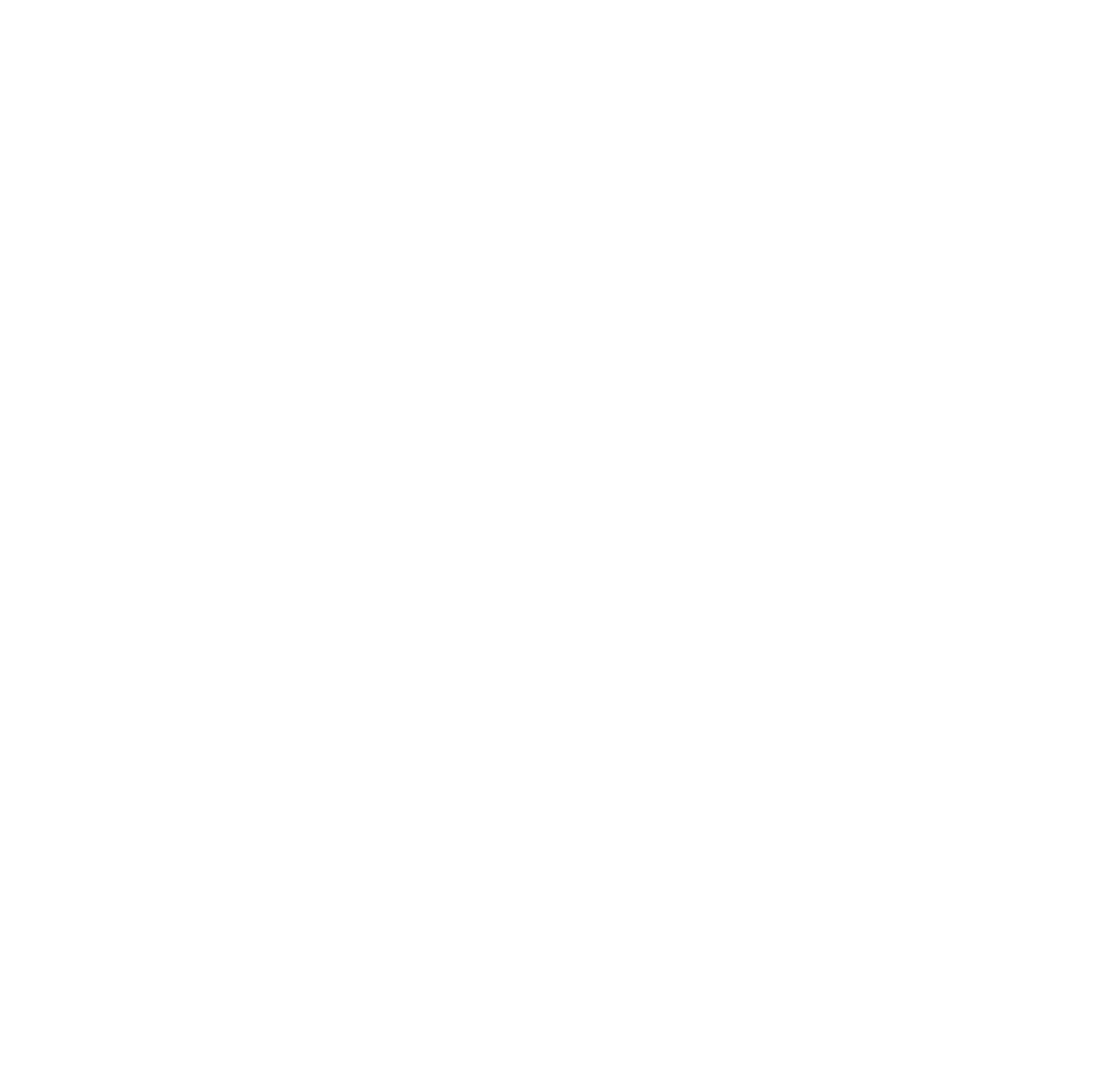
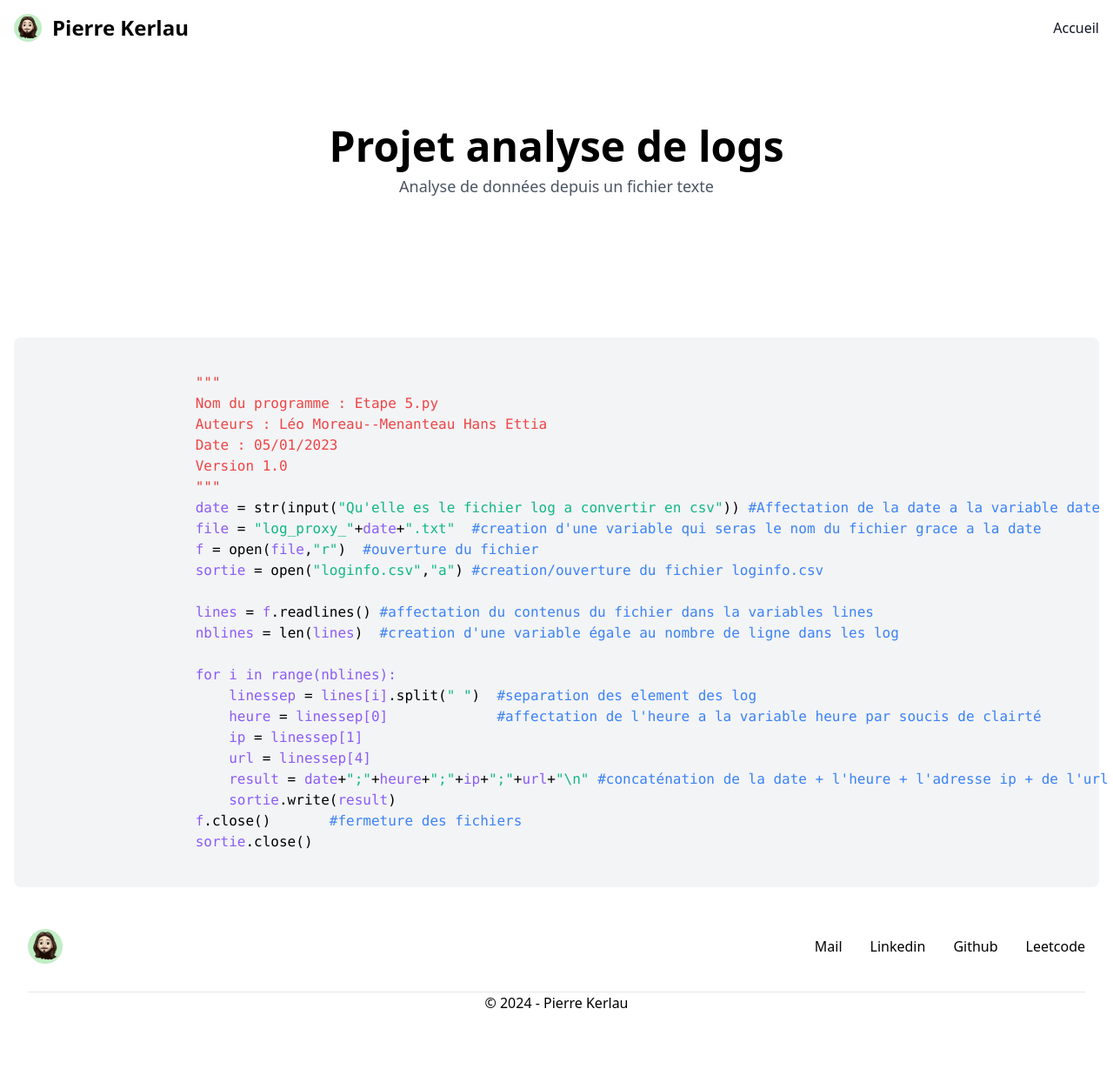
Before and after one commit to PierreKerlau/Portfolio, a plain HTML site: page AnalyseDeLogs.html in a window 1280 px wide. Shown: the whole page at 87% size. Before the commit the page ends 800 px from the top, so only its background shows below. Drawn offline with nearby package versions, Linux system fonts and the light colour scheme.

Commit message:
Ajout des pages de projets

```diff
--- a/AnalyseDeLogs.html
+++ b/AnalyseDeLogs.html
@@ -0,0 +1,116 @@
+<!DOCTYPE html>
+<html lang="en">
+<head>
+    <meta charset="UTF-8">
+    <meta name="viewport" content="width=device-width, initial-scale=1.0">
+    <title>Thali Mini</title>
+    <link href="https://cdn.jsdelivr.net/npm/tailwindcss@2.2.19/dist/tailwind.min.css" rel="stylesheet">
+    <link rel="icon" href="img/logomieux.png">
+</head>
+<body>
+
+    <nav id = "accueil" class="bg-white border-gray-200 dark:bg-gray-900 fixed top-0 left-0 right-0">
+        <div class="max-w-screen-xl flex flex-wrap items-center justify-between mx-auto p-4">
+            <a href="index.html" class="flex items-center space-x-3 rtl:space-x-reverse">
+                    <img src="img/logomieux.png" class="h-8" alt="Flowbite Logo" />
+                    <span class="self-center text-2xl font-semibold whitespace-nowrap dark:text-white">Pierre Kerlau</span>
+            </a>
+            <button data-collapse-toggle="navbar-default" type="button" class="inline-flex items-center p-2 w-10 h-10 justify-center text-sm text-gray-500 rounded-lg md:hidden hover:bg-gray-100 focus:outline-none focus:ring-2 focus:ring-gray-200 dark:text-gray-400 dark:hover:bg-gray-700 dark:focus:ring-gray-600" aria-controls="navbar-default" aria-expanded="false">
+                    <span class="sr-only">Open main menu</span>
+                    <svg class="w-5 h-5" aria-hidden="true" xmlns="http://www.w3.org/2000/svg" fill="none" viewBox="0 0 17 14">
+                            <path stroke="currentColor" stroke-linecap="round" stroke-linejoin="round" stroke-width="2" d="M1 1h15M1 7h15M1 13h15"/>
+                    </svg>
+            </button>
+            <div class="hidden w-full md:block md:w-auto" id="navbar-default">
+                <ul class="font-medium flex flex-col p-4 md:p-0 mt-4 border border-gray-100 rounded-lg bg-gray-50 md:flex-row md:space-x-8 rtl:space-x-reverse md:mt-0 md:border-0 md:bg-white dark:bg-gray-800 md:dark:bg-gray-900 dark:border-gray-700">
+                    <li>
+                        <a href="index.html" class="block py-2 px-3 text-gray-900 rounded hover:bg-gray-100 md:hover:bg-transparent md:border-0 md:hover:text-blue-700 md:p-0 dark:text-white md:dark:hover:text-blue-500 dark:hover:bg-gray-700 dark:hover:text-white md:dark:hover:bg-transparent" aria-current="page">Accueil</a>
+                    </li>
+                </ul>
+            </div>
+        </div>
+    </nav>
+
+
+    <header class="bg-white border-gray-200 dark:bg-gray-900">
+        <div class="max-w-screen-xl mx-auto p-4">
+            <div class="flex flex-col items-center justify-center text-center py-16 md:py-32">
+                <h1 class="text-4xl font-bold leading-tight md:text-5xl dark:text-white">Projet analyse de logs</h1>
+                <p class="mt-2 text-lg text-gray-600 dark:text-gray-400">Analyse de données depuis un fichier texte</p>
+            </div>
+        </div>
+    </header>
+
+    <section>
+        <div class="max-w-screen-xl mx-auto p-4">
+            <div class="bg-gray-100 rounded-lg p-4">
+                <pre><code class="language-python">
+                    <span class="text-red-500">"""
+                    Nom du programme : Etape 5.py
+                    Auteurs : Léo Moreau--Menanteau Hans Ettia
+                    Date : 05/01/2023
+                    Version 1.0
+                    """</span>
+                    <span class="text-purple-500">date</span> = str(input(<span class="text-green-500">"Qu'elle es le fichier log a convertir en csv"</span>)) <span class="text-blue-500">#Affectation de la date a la variable date</span>
+                    <span class="text-purple-500">file</span> = <span class="text-green-500">"log_proxy_"</span>+<span class="text-purple-500">date</span>+<span class="text-green-500">".txt"</span>  <span class="text-blue-500">#creation d'une variable qui seras le nom du fichier grace a la date</span>
+                    <span class="text-purple-500">f</span> = open(<span class="text-purple-500">file</span>,<span class="text-green-500">"r"</span>)  <span class="text-blue-500">#ouverture du fichier</span>
+                    <span class="text-purple-500">sortie</span> = open(<span class="text-green-500">"loginfo.csv"</span>,<span class="text-green-500">"a"</span>) <span class="text-blue-500">#creation/ouverture du fichier loginfo.csv</span>
+
+                    <span class="text-purple-500">lines</span> = <span class="text-purple-500">f</span>.readlines() <span class="text-blue-500">#affectation du contenus du fichier dans la variables lines</span>
+                    <span class="text-purple-500">nblines</span> = len(<span class="text-purple-500">lines</span>)  <span class="text-blue-500">#creation d'une variable égale au nombre de ligne dans les log</span>
+
+                    <span class="text-purple-500">for i in range(nblines):</span>
+                        <span class="text-purple-500">linessep</span> = <span class="text-purple-500">lines[i]</span>.split(<span class="text-green-500">" "</span>)  <span class="text-blue-500">#separation des element des log</span>
+                        <span class="text-purple-500">heure</span> = <span class="text-purple-500">linessep[0]</span>             <span class="text-blue-500">#affectation de l'heure a la variable heure par soucis de clairté</span>
+                        <span class="text-purple-500">ip</span> = <span class="text-purple-500">linessep[1]</span>
+                        <span class="text-purple-500">url</span> = <span class="text-purple-500">linessep[4]</span>
+                        <span class="text-purple-500">result</span> = <span class="text-purple-500">date</span>+<span class="text-green-500">";"</span>+<span class="text-purple-500">heure</span>+<span class="text-green-500">";"</span>+<span class="text-purple-500">ip</span>+<span class="text-green-500">";"</span>+<span class="text-purple-500">url</span>+<span class="text-green-500">"\n"</span> <span class="text-blue-500">#concaténation de la date + l'heure + l'adresse ip + de l'url</span>
+                        <span class="text-purple-500">sortie</span>.write(<span class="text-purple-500">result</span>)
+                    <span class="text-purple-500">f</span>.close()       <span class="text-blue-500">#fermeture des fichiers</span>
+                    <span class="text-purple-500">sortie</span>.close()
+                </code></pre>
+            </div>
+        </div>
+    </section>
+
+
+
+    <footer id ="footer" class="w-full p-8 bg-white">
+        <div
+          class="flex flex-row flex-wrap items-center justify-center text-center bg-white gap-y-6 gap-x-12 md:justify-between">
+          <img src="img/logomieux.png" alt="logo-ct" class="w-10" />
+          <ul class="flex flex-wrap items-center gap-y-2 gap-x-8">
+            <li>
+              <a href="mailto:pkerlau@la-joliverie.com"
+                class="block font-sans text-base antialiased font-normal leading-relaxed transition-colors text-blue-gray-900 hover:text-blue-500 focus:text-blue-500">
+                Mail
+              </a>
+            </li>
+            <li>
+              <a href="https://www.linkedin.com/in/pierrekerlau/"
+                class="block font-sans text-base antialiased font-normal leading-relaxed transition-colors text-blue-gray-900 hover:text-blue-500 focus:text-blue-500">
+                Linkedin
+              </a>
+            </li>
+            <li>
+              <a href="https://github.com/PierreKerlau/"
+                class="block font-sans text-base antialiased font-normal leading-relaxed transition-colors text-blue-gray-900 hover:text-blue-500 focus:text-blue-500">
+                Github
+              </a>
+            </li>
+            <li>
+              <a href="https://leetcode.com/PierreKerlau/"
+                class="block font-sans text-base antialiased font-normal leading-relaxed transition-colors text-blue-gray-900 hover:text-blue-500 focus:text-blue-500">
+                Leetcode
+              </a>
+            </li>
+          </ul>
+        </div>
+        <span class="block my-8 border-t border-blue-gray-50">
+            <p class="text-center">
+            © 2024 - Pierre Kerlau
+            </p>
+        </p>
+      </footer>
+</body>
+</html>
```
Also changed, not shown: ApplicationResto.html (+86 -0 lines), BibliothequeAssociative.html (+86 -0 lines), SiteResto.html (+86 -0 lines), ThaliMini.html (+86 -0 lines), index.html (+8 -9 lines).
